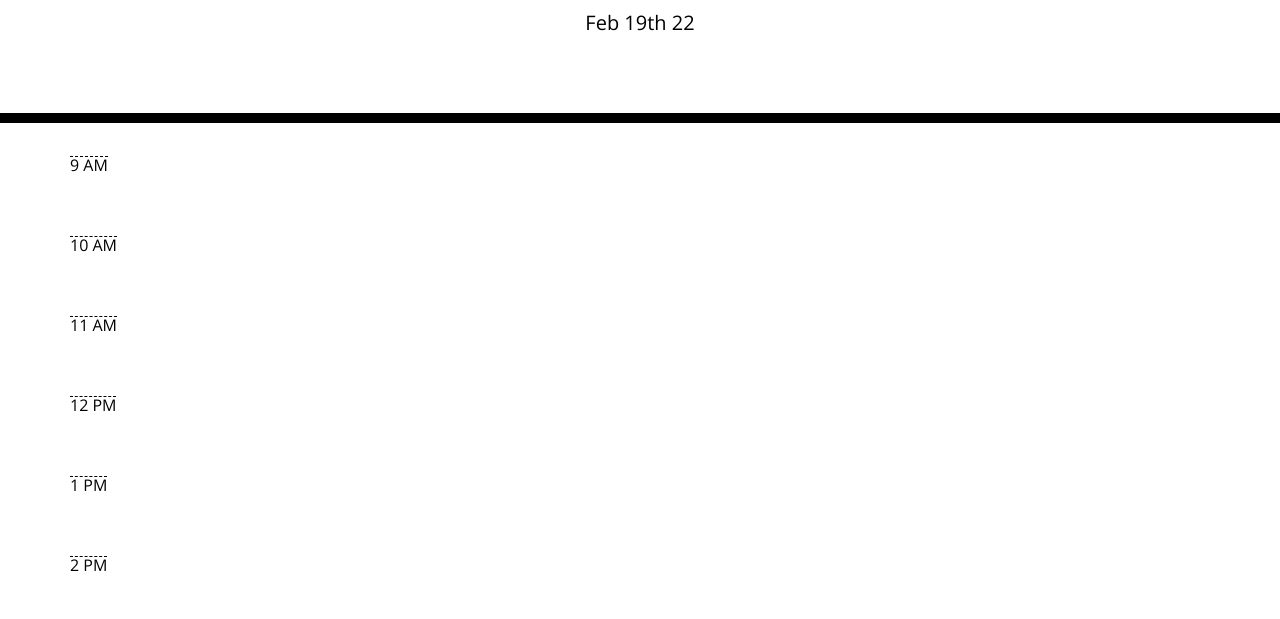
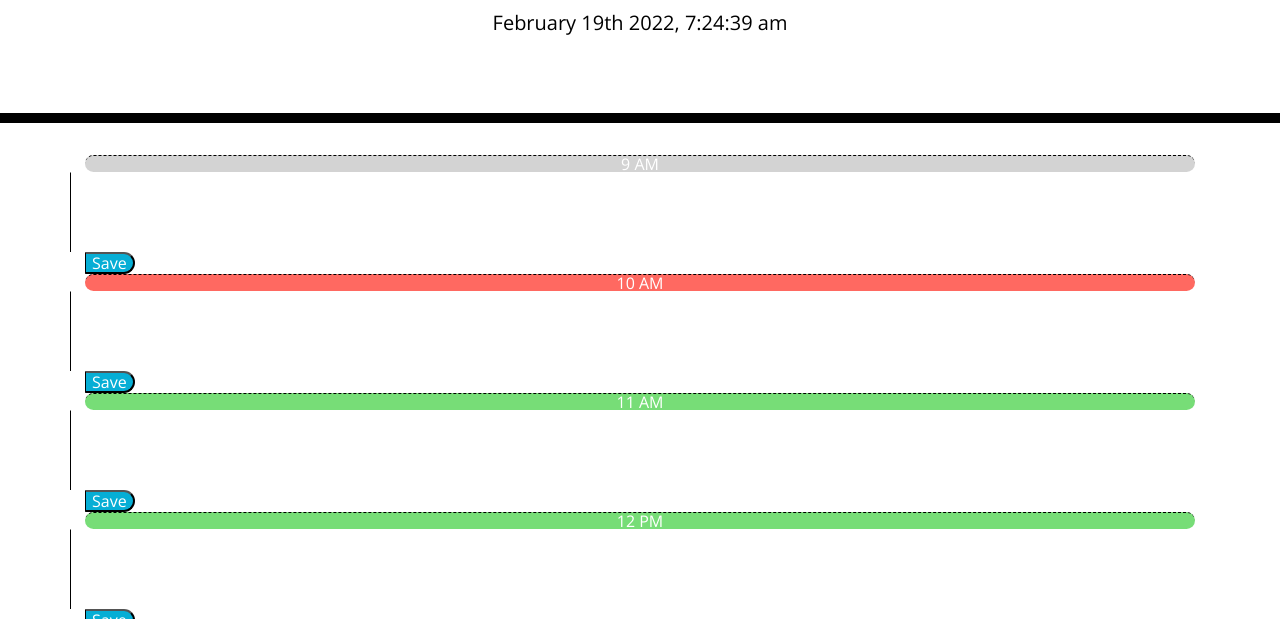
Before and after one commit to toribromma/workDayScheduler, a plain HTML site: page index.html in a window 1280 px wide. Shown: the part 181-800 px from the top of the page. Drawn offline with nearby package versions, Linux system fonts and the light colour scheme.

```diff
--- a/index.html
+++ b/index.html
@@ -32,37 +32,64 @@
       <!-- Timeblocks go here -->
     </div>
 
-
     <script src="https://code.jquery.com/jquery-3.4.1.min.js"></script>
     <script src="https://cdnjs.cloudflare.com/ajax/libs/moment.js/2.24.0/moment.min.js"></script>
     <script type="text/javascript">
+      var containerDiv = $(".container");
+      var schedule = {
+        timeArray: [
+          "9 AM",
+          "10 AM",
+          "11 AM",
+          "12 PM",
+          "1 PM",
+          "2 PM",
+          "3 PM",
+          "4 PM",
+          "5 PM",
+        ],
+        getTime: function () {
+          var currentDate = moment().format("MMMM Do YYYY, h:mm:ss a");
+          // var currentHour = moment().hour();
+          var currentHour = 10;
 
+          $("#currentDay").text(currentDate);
 
+          for (let index = 0; index < schedule.timeArray.length; index++) {
+            const hour = index + 9;
+            console.log(hour);
+            console.log(currentHour);
+            if (hour < currentHour) {
+              $("div[data-number=" + hour + "]").addClass("past");
+            } else if (hour === currentHour) {
+              $("div[data-number=" + hour + "]").addClass("present");
+            } else if (hour > currentHour) {
+              $("div[data-number=" + hour + "]").addClass("future");
+            }
+          }
+        },
+      };
 
-      containerDiv = $(".container");
+      for (let index = 0; index < schedule.timeArray.length; index++) {
+        const element = schedule.timeArray[index];
+        var timeDiv = $("<textarea>");
+        timeDiv.addClass("row");
+        var hourDiv = $("<div>");
+        hourDiv.addClass("hour time-block");
+        hourDiv.attr("data-number", index + 9);
+        hourDiv.text(element);
+        containerDiv.append(hourDiv);
+        containerDiv.append(timeDiv);
+        var button = $("<button>");
+          button.addClass("saveBtn");
+          button.text("Save");
+          containerDiv.append(button)
 
-      currentDate = moment().format("MMM Do YY");
-      $("#currentDay").append(currentDate);
-
-
-      currentHour = moment().hour();
-
-      timeArray = ["9 AM", "10 AM","11 AM", "12 PM", "1 PM", "2 PM", "3 PM", "4 PM", "5 PM" ]
-
-      for (let index = 0; index < timeArray.length; index++) {
-        const element = timeArray[index];
-        timeDiv = $("<div>")
-        timeDiv.addClass("row time-block");
-        timeDiv.attr("data-number", index + 9 )
-        console.log(element);
-        hourDiv = $("<div>");
-        hourDiv.addClass("hour");
-        hourDiv.text(element);
-        timeDiv.append(hourDiv);
-        containerDiv.append(timeDiv);
       }
 
+      schedule.getTime();
 
+      setInterval(schedule.getTime, 1000);
     </script>
   </body>
 </html>
--- a/style.css
+++ b/style.css
@@ -11,6 +11,7 @@
   color: #000000;
   border-left: 1px solid black;
   padding: 10px;
+  width: 100%;
 }
 
 .jumbotron {
```
